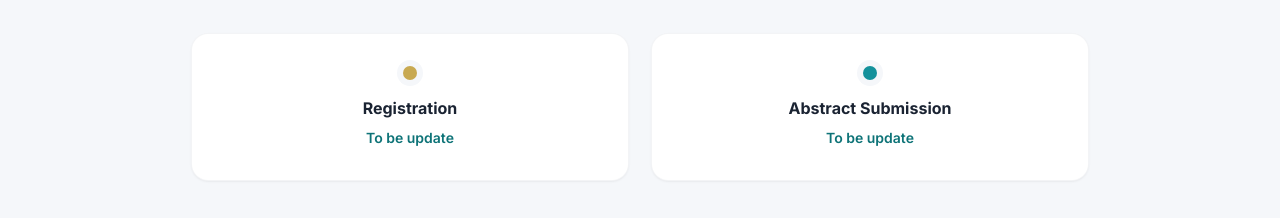
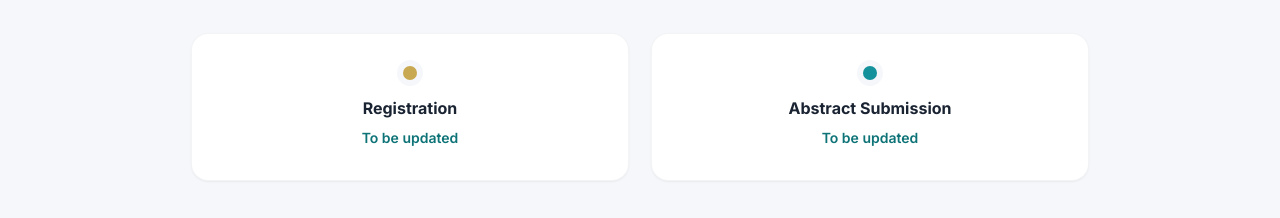
Before and after one commit to monkira99/acm2026, a Next.js app: page / in a window 1280 px wide. Shown: the part 1380-1598 px from the top of the page. Built offline with nearby package versions, Linux system fonts and the light colour scheme.

Commit message:
fix: correct "To be update" to "To be updated" in multiple components

```diff
--- a/src/app/about/page.tsx
+++ b/src/app/about/page.tsx
@@ -12,7 +12,7 @@ export default function AboutPage() {
     <>
       <PageHeader
         title="Welcome"
-        subtitle="To be update"
+        subtitle="To be updated"
       />
       <div className="max-w-4xl mx-auto px-4 sm:px-6 lg:px-8 py-16">
         <section>
@@ -20,7 +20,7 @@ export default function AboutPage() {
             <LotusDecor color="#0D7377" size={24} />
             <h2 className="text-2xl font-bold text-dark">Welcome</h2>
           </div>
-          <p className="text-gray-600 leading-relaxed">To be update</p>
+          <p className="text-gray-600 leading-relaxed">To be updated</p>
         </section>
       </div>
     </>
--- a/src/app/program/page.tsx
+++ b/src/app/program/page.tsx
@@ -26,7 +26,7 @@ export default function ProgramPage() {
             <p className="text-sm text-primary font-semibold mb-6">{day.date}</p>
             {day.sessions.length === 0 ? (
               <div className="rounded-xl border border-dashed border-gray-200 bg-gray-50 px-6 py-8 text-gray-500">
-                To be update
+                To be updated
               </div>
             ) : (
               <div className="space-y-3">
--- a/src/components/home/dates-preview.tsx
+++ b/src/components/home/dates-preview.tsx
@@ -1,11 +1,11 @@
 const milestones = [
   {
-    date: "To be update",
+    date: "To be updated",
     label: "Registration",
     dotClass: "bg-gold",
   },
   {
-    date: "To be update",
+    date: "To be updated",
     label: "Abstract Submission",
     dotClass: "bg-secondary",
   },
--- a/src/components/layout/footer.tsx
+++ b/src/components/layout/footer.tsx
@@ -23,10 +23,7 @@ export function Footer() {
       <div className="max-w-7xl mx-auto px-4 sm:px-6 lg:px-8 py-16">
         <div className="grid grid-cols-1 md:grid-cols-4 gap-12">
           <div className="md:col-span-2">
-            <div className="flex items-center gap-3 mb-4">
-              <div className="w-10 h-10 rounded-full bg-gold flex items-center justify-center">
-                <span className="text-xs font-extrabold text-dark">ACM</span>
-              </div>
+            <div className="mb-4">
               <div>
                 <div className="font-bold text-white text-lg">ACM23</div>
                 <div className="text-xs text-gray-400">Hanoi, Vietnam · November 16-17, 2026</div>
--- a/src/data/committees.ts
+++ b/src/data/committees.ts
@@ -12,17 +12,17 @@ export const committees: Committee[] = [
   {
     name: "Scientific Committee",
     members: [
-      { name: "TBA", affiliation: "To be update" },
-      { name: "TBA", affiliation: "To be update" },
-      { name: "TBA", affiliation: "To be update" },
+      { name: "TBA", affiliation: "To be updated" },
+      { name: "TBA", affiliation: "To be updated" },
+      { name: "TBA", affiliation: "To be updated" },
     ],
   },
   {
     name: "Organizing Committee",
     members: [
-      { name: "TBA", affiliation: "To be update" },
-      { name: "TBA", affiliation: "To be update" },
-      { name: "TBA", affiliation: "To be update" },
+      { name: "TBA", affiliation: "To be updated" },
+      { name: "TBA", affiliation: "To be updated" },
+      { name: "TBA", affiliation: "To be updated" },
     ],
   },
 ];
--- a/src/data/dates.ts
+++ b/src/data/dates.ts
@@ -6,6 +6,6 @@ export interface ImportantDate {
 }
 
 export const importantDates: ImportantDate[] = [
-  { date: "To be update", label: "Registration", description: "To be update", passed: false },
-  { date: "To be update", label: "Abstract Submission", description: "To be update", passed: false },
+  { date: "To be updated", label: "Registration", description: "To be updated", passed: false },
+  { date: "To be updated", label: "Abstract Submission", description: "To be updated", passed: false },
 ];
```
